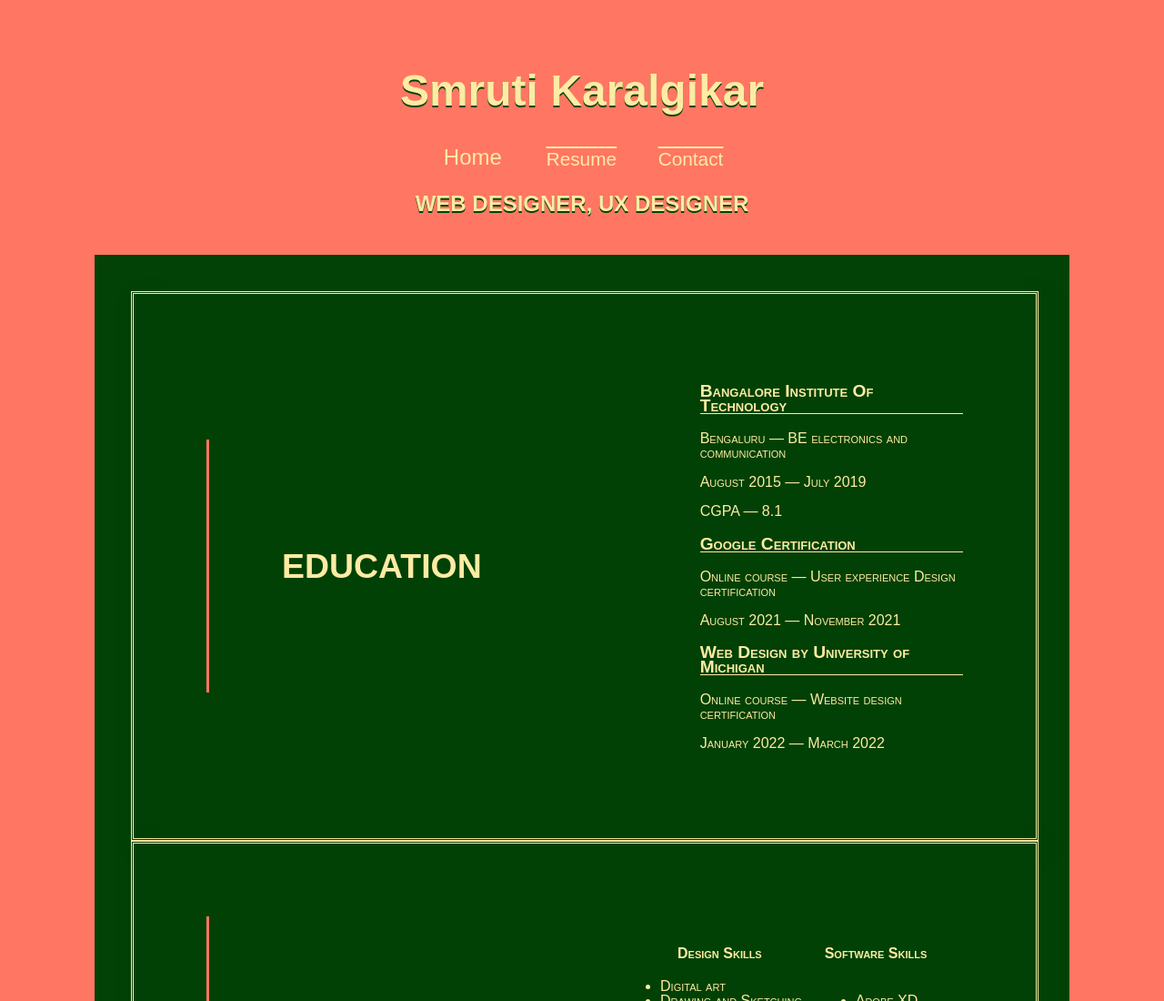
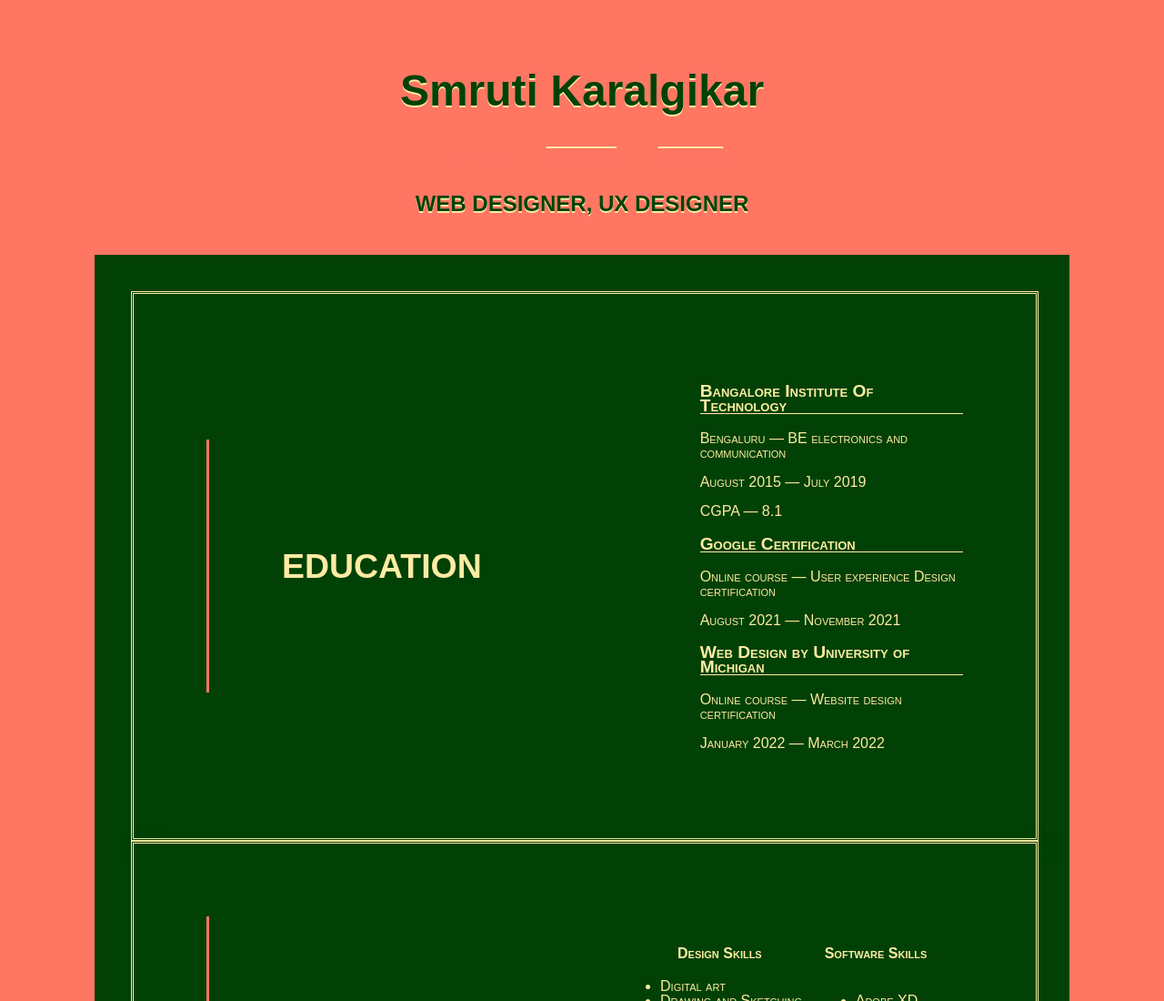
Before and after one commit to SmrutiKaralgikar/SmrutiKaralgikar, a plain HTML site: page final/resume.html in a window 1280 px wide. Shown: the top 1100 px of the page at 91% size. Drawn offline with Linux system fonts and the light colour scheme.

Commit message:
Update portfolio.css

```diff
--- a/final/CSS/portfolio.css
+++ b/final/CSS/portfolio.css
@@ -9,11 +9,11 @@ header h1{
 }
 
 header h1.s1{
-	color: #FFEBA4;
+	color: #024206;
 	text-align: center;
 	font-family: "AR bonnie regular",arial,roboto;
 	font-size: 3em;
-	text-shadow: 0 2px #024206;
+	text-shadow: 0 2px #FFEBA4;
 }
 
 header h2{
@@ -26,12 +26,12 @@ header h2{
 }
 
 header h2.s2{
-	color: #FFEBA4;
+	color: #024206;
 	text-align: center;
 	padding: 0.1em;
 	font-family: "AR bonnie regular",arial,roboto;
 	font-size: 1.5em;
-	text-shadow: 0 1.5px #024206;
+	text-shadow: 0 1.5px #FFEBA4;
 }
 
 nav{
@@ -44,17 +44,25 @@ nav a{
 	font-size: 1.3em;
 	text-decoration: .1em overline #FFEBA4;
 	font-family: "AR bonnie regular",arial,roboto;
-	color: #FFEBA4;
+	color: #FF7663;
 
 }
 
 nav a.active{
-	color: #FFEBA4;
+	color: #FF7663;
 	text-decoration: .2em overline #FF7663;
 	font-size: 1.5em;
 
 }
+nav.line a{
+	padding: 1em;
+	width: 25%;
+	font-size: 1.3em;
+	text-decoration: .1em overline #FFEBA4;
+	font-family: "AR bonnie regular",arial,roboto;
+	color: #024206;
 
+}
 nav.line a.active{
 	text-decoration: .2em overline #024206;
 }
@@ -1397,6 +1405,7 @@ nav {
 
   #j1 {
     background: #FF7663;
+	  color:#024206;
   }
 
   /* (C) TOGGLE SHOW/HIDE MENU */
```
